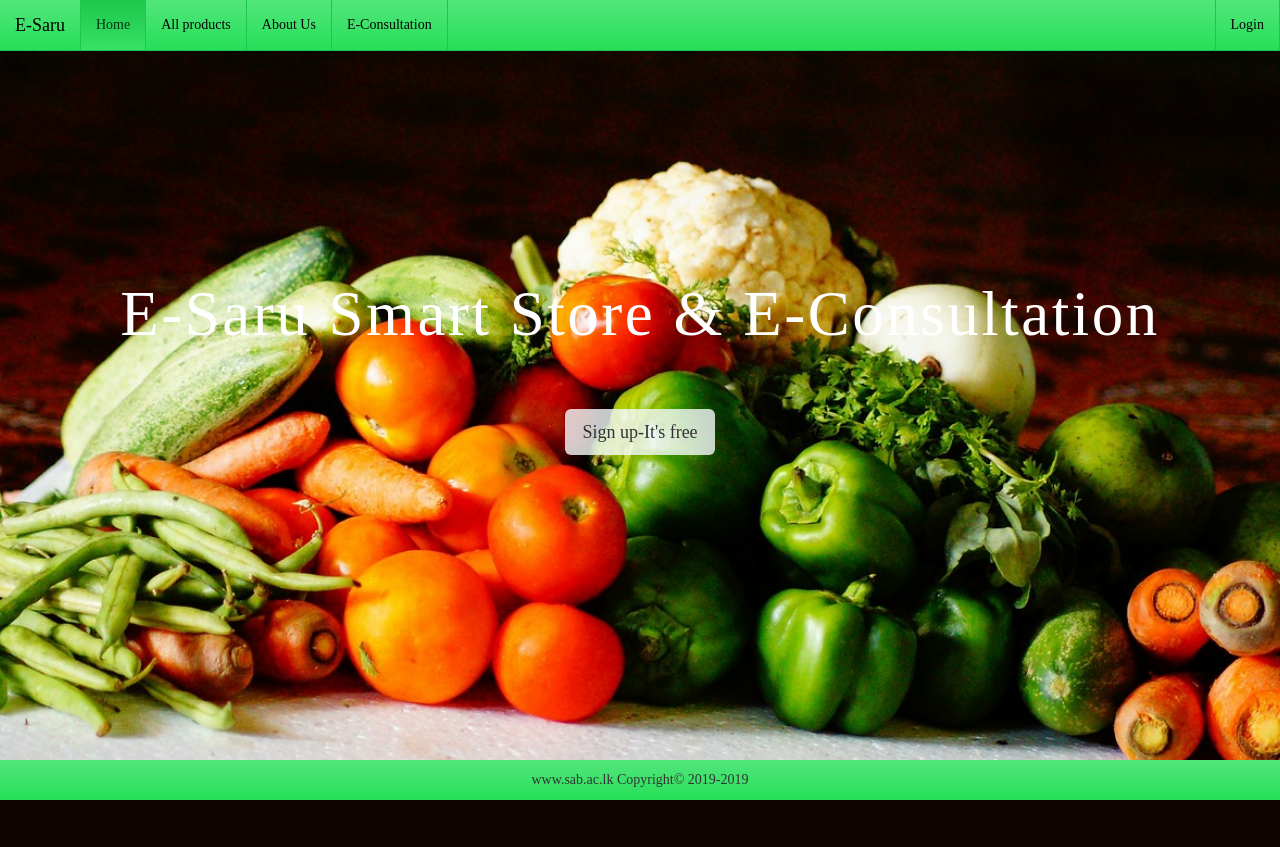
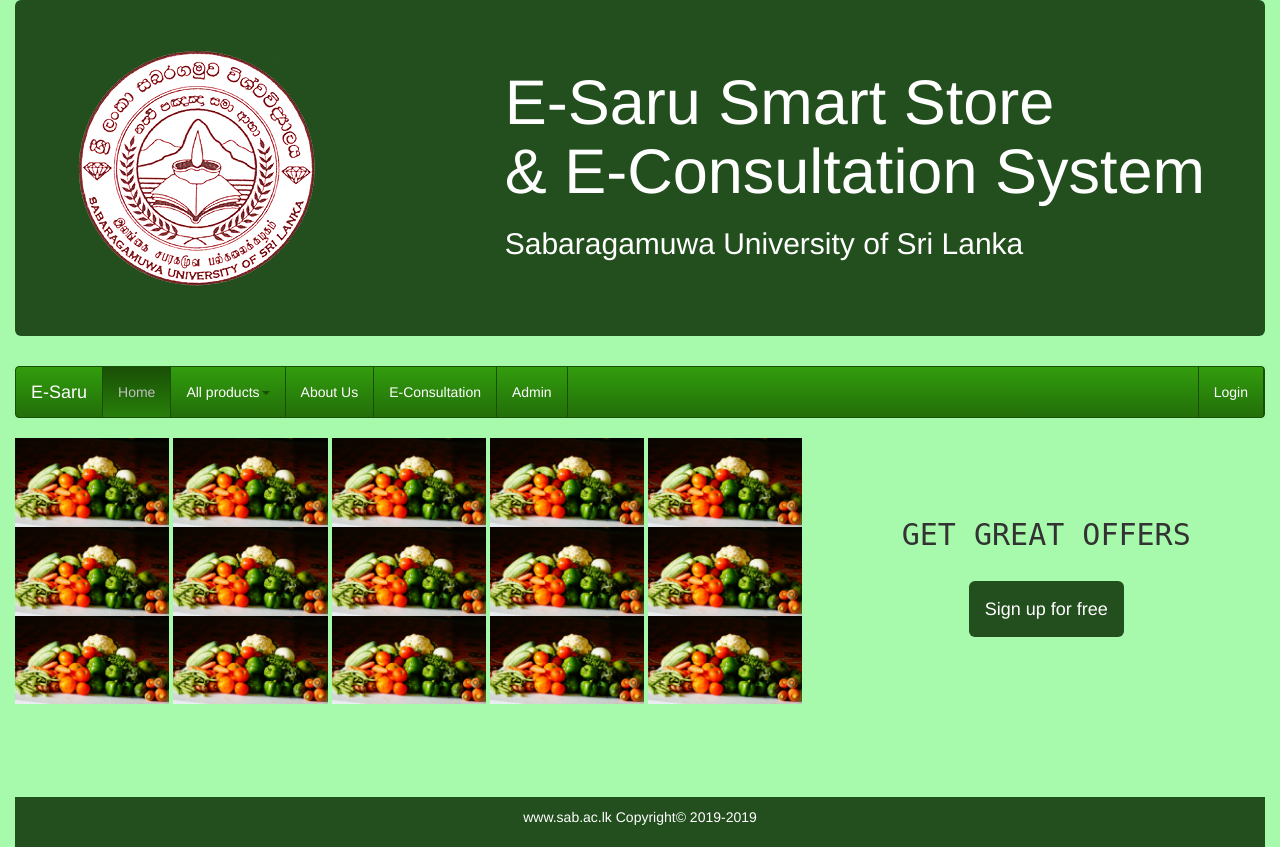
Before and after one commit to Sameera1/e-saru, a PHP site: page / in a window 1280 px wide. Before the commit the page ends 800 px from the top, so only its background shows below. Run offline with PHP 8.4, Linux system fonts and the light colour scheme.

Commit message:
Add files via upload

```diff
--- a/mini_project/index.php
+++ b/mini_project/index.php
@@ -6,43 +6,82 @@
     <meta name="viewport" content="width=device-width, initial-scale=1">
     <title>Welcome to E-Saru!</title>
 <link href="css/bootstrap.min.css" rel="stylesheet">
+  <link rel="stylesheet" href="https://maxcdn.bootstrapcdn.com/bootstrap/3.4.0/css/bootstrap.min.css">
+  <script src="https://ajax.googleapis.com/ajax/libs/jquery/3.4.1/jquery.min.js"></script>
+  <script src="https://maxcdn.bootstrapcdn.com/bootstrap/3.4.0/js/bootstrap.min.js"></script>
 <link href="styling.css" rel="stylesheet">
   </head>
 
-<body>
-<!--Fixed nav bar at the top -->
-<nav role="navigation" class="navbar navbar-custom navbar-fixed-top">
+ <body id="index">
     <div class="container-fluid">
+
+    <!--jumbotron box with name-->
+    <div class="jumbotron" style="background-color:#234f1e">
+    <div class="right" style="float:right">
+    <h1 style="color:white">E-Saru Smart Store <br> &amp; E-Consultation System</h1>
+    <h2 style="color:white">Sabaragamuwa University of Sri Lanka</h2>
+    </div>
+
+    <img src="images/Logo-SUSL.png">
+
+    </div>
+
+
+    <!--nav bar-->
+    <nav role="navigation" class="navbar navbar-custom">
+
     <div class="navbar-header">
             <a class="navbar-brand">E-Saru</a>
-              <button type="button" class="navbar-toggle" data-target="#navbarCollapse" data-toggle="collapse">
-                <span class="sr-only">Toggle navigation</span>
-                <span class="icon-bar"></span>
-                <span class="icon-bar"></span>
-                <span class="icon-bar"></span>
-                <span class="icon-bar"></span>
-              </button>
+    </div>
 
-          </div>
           <div class="navbar-collapse collapse" id="navbarCollapse">
                 <ul class="nav navbar-nav">
                 <li class="active"><a href="#">Home</a></li>
-                <li><a href="#">All products</a></li>
+                <li class="dropdown"><a class="dropdown-toggle" data-toggle="dropdown" href="#">All products<span class="caret"></span></a>
+                <ul class="dropdown-menu">
+                    <li><a href="#">vegetables</a></li>
+                    <li><a href="#">fruits</a></li>
+                    <li><a href="#">livestock</a></li>
+                    <li><a href="#">others</a></li>
+                </ul>
+                </li>
                 <li><a href="#">About Us</a></li>
                 <li><a href="#">E-Consultation</a></li>
+                <li><a href="#">Admin</a></li>
                 </ul>
                 <ul class="nav navbar-nav navbar-right">
                 <li><a href="#loginmodal" data-toggle="modal">Login</a></li>
                 </ul>
           </div>
-</div>
 </nav>
 
- <div class="jumbotron" id="myContainer">
-      <h1 style="color:white;">E-Saru Smart Store &amp; E-Consultation</h1>
-      <button type="button" class="btn btn-lg white signup" data-target="#signupmodal" data-toggle="modal">Sign up-It's free</button>
+ <div style="width: 65%; float: left;">
+                <img class="firstPage" src="images/index.jpg" >
+                 <img class="firstPage" src="images/index.jpg" >
+                 <img class="firstPage" src="images/index.jpg" >
+                 <img class="firstPage" src="images/index.jpg" >
+                <img class="firstPage" src="images/index.jpg" >
+                <img class="firstPage" src="images/index.jpg" >
+                <img class="firstPage" src="images/index.jpg" >
+                 <img class="firstPage" src="images/index.jpg" >
+                <img class="firstPage" src="images/index.jpg" >
+                 <img class="firstPage" src="images/index.jpg" >
+                <img class="firstPage" src="images/index.jpg" >
+                <img class="firstPage" src="images/index.jpg" >
+                 <img class="firstPage" src="images/index.jpg" >
+               <img class="firstPage" src="images/index.jpg" >
+                <img class="firstPage" src="images/index.jpg" >
         </div>
 
+        <br/><br/><br/>
+            <div style="text-align: center">
+             <h2 style="font-family: monospace">GET GREAT OFFERS</h2>
+            <br/>
+           <button type="button" class="btn btn-lg signup" data-target="#signupmodal" data-toggle="modal">Sign up for free</button>
+            </div>
+        <br/><br/><br/><br/><br/><br/><br/><br/>
+
+  <!-- login form-->
     <form method="post" id="loginform">
     <div class="modal" id="loginmodal" role="dialog" aria-labelledby="myModelLabel" aria-hidden="true">
     <div class="modal-dialog">
@@ -52,6 +91,7 @@
         <h4 id="myModalLabel">Login: </h4>
         </div>
         <div class="modal-body">
+
         <div id="loginmessage">
 
 
@@ -61,31 +101,37 @@
     <label for="loginemail" class="sr-only">Email:</label>
     <input class="form-control" type="email" name="loginemail" id="loginemail" placeholder="Email" maxlength="50">
     </div>
+
     <div class="form-group">
     <label for="loginpassword" class="sr-only">password:</label>
     <input class="form-control" type="password" name="loginpassword" id="loginpassword" placeholder="password" maxlength="30">
     </div>
+
     <div class="checkbox">
     <label>
     <input type="checkbox" name="rememberme" id="rememberme">
-                            Remember Me
-                            </label>
+    Remember Me </label>
     <a class="pull-right" style="cursor:pointer;" data-dismiss="modal" data-target="#forgotpasswordModal" data-toggle="modal">
     Forgot Password?
     </a>
     </div>
+
     </div>
+
+
      <div class="modal-footer">
-                        <input class="btn green" name="login" type="submit" value="Login">
+     <input class="btn btn-success" name="login" type="submit" value="Login">
      <button type="button"
- class="btn btn-default" data-dismiss="model">Cancel</button>
+ class="btn btn-danger" data-dismiss="model">Cancel</button>
      <button type="button"
- class="btn btn-default pull-left" data-dismiss="model" data-target="signupmodal" data-toggle="modal">Register</button>
+ class="btn btn-info pull-left" data-dismiss="model" data-target="#signupmodal" data-toggle="modal">Register</button>
     </div>
     </div>
     </div>
 </div>
 </form>
+
+ <!-- signup form-->
 <form method="post" id="signupform">
 <div class="modal" id="signupmodal" role="dialog" aria-labelledby="myModelLabel" aria-hidden="true">
 <div class="modal-dialog">
@@ -95,37 +141,43 @@
 <h4 id="myModalLabel">Sign Up Today &amp; Start Shopping! </h4>
 </div>
 <div class="modal-body">
+
 <div id="signupmessage">
 
 
 </div>
+
 <div class="form-group">
 <label for="username" class="sr-only">Username:</label>
 <input class="form-control" type="text" name="username" id="username" placeholder="Username" maxlength="30">
 </div>
+
 <div class="form-group">
 <label for="email" class="sr-only">Email:</label>
 <input class="form-control" type="email" name="email" id="email" placeholder="Email Address" maxlength="50">
 </div>
+
 <div class="form-group">
 <label for="password" class="sr-only">Choose a password:</label>
 <input class="form-control" type="password" name="password" id="password" placeholder="Choose a password" maxlength="30">
 </div>
+
 <div class="form-group">
 <label for="password2" class="sr-only">Confirm Password:</label>
 <input class="form-control" type="password" name="password2" id="password" placeholder="Confirm password" maxlength="30">
 </div>
 </div>
+
 <div class="modal-footer">
-                        <input class="btn green" name="signup" type="submit" value="Sign Up">
+<input class="btn btn-info" name="signup" type="submit" value="Sign Up">
 <button type="button"
- class="btn btn-default" data-dismiss="model">Cancel</button>
-
-              </div>
+ class="btn btn-danger" data-dismiss="model">Cancel</button></div>
  </div>
 </div>
 </div>
 </form>
+
+<!-- forgot password form-->
 <form method="post" id="forgotpasswordform">
 <div class="modal" id="forgotpasswordModal" role="dialog" aria-labelledby="myModelLabel" aria-hidden="true">
 <div class="modal-dialog">
@@ -135,6 +187,7 @@
 <h4 id="myModalLabel">Forgot Password? Enter your email address:</h4>
 </div>
 <div class="modal-body">
+
 <div id="forgotpasswordmessage">
 
 
@@ -145,29 +198,27 @@
 <input class="form-control" type="email" name="forgotemail" id="forgotemail" placeholder="Email" maxlength="50">
 </div>
 </div>
+
 <div class="modal-footer">
-                        <input class="btn green" name="forgotpassword" type="submit" value="Submit">
+<input class="btn btn-info" name="forgotpassword" type="submit" value="Submit">
 <button type="button"
- class="btn btn-default" data-dismiss="model">Cancel</button>
+ class="btn btn-danger" data-dismiss="model">Cancel</button>
 <button type="button"
- class="btn btn-default pull-left" data-dismiss="model" data-target="signupmodal" data-toggle="modal">Register</button>
+ class="btn btn-success pull-left" data-dismiss="model" data-target="signupmodal" data-toggle="modal">Register</button>
 </div>
 </div>
 </div>
 </div>
 </form>
+
+
+     <!--footer-->
            <div class="footer">
-      <div class="container">
-          <p>www.sab.ac.lk Copyright&copy; 2019-<?php $today=date("Y");echo $today;?></p>
-          </div>
+
+          <p style="color:white">www.sab.ac.lk Copyright&copy; 2019-<?php $today=date("Y");echo $today;?></p>
+
       </div>
 
-  <!-- jQuery (necessary for Bootstrap's JavaScript plugins) -->
-    <script src="js/cdnAjax.js"></script>
-<script src="js/cdn.js"></script>
-      <script src="index.js"></script>
-    <!-- Include all compiled plugins (below), or include individual files as needed
-    <script src="js/bootstrap.min.js"></script> -->
-
+    </div>
  </body>
 </html>
--- a/mini_project/styling.css
+++ b/mini_project/styling.css
@@ -1,84 +1,50 @@
-html{
-    position: relative;
-    min-height: 100%;
+#index{
+	background-color:#a7faab;
 }
-body{
-    font-family: Arvo, serif;
-    background: url("images/index.jpg") no-repeat center center;
-    background-attachment: fixed;
-    background-size: cover;
-
-}
-.jumbotron{
-    background-color: transparent;
-    text-align: center;
-    letter-spacing: 2.5px;
-    margin-top: 250px;
-    padding: 10px;
-}
-
-.signup{
-    margin-top: 50px;
-
-}
-.white{
-    background-color:rgba(246, 251, 251,0.8) ;
-}
-.white:hover{
-    background-color:rgb(246, 251, 251) ;
-}
-.footer{
-    position: absolute;
-    bottom: 0;
-    text-align: center;
-    width: 100%;
-    padding-top: 10px;
-}
-
-.navbar-custom , .footer{
-  background-color: #26df59;
-  border-color: #1dc74c;
-  background-image: -webkit-gradient(linear, left 0%, left 100%, from(#52e67b), to(#26df59));
-  background-image: -webkit-linear-gradient(top, #52e67b, 0%, #26df59, 100%);
-  background-image: -moz-linear-gradient(top, #52e67b 0%, #26df59 100%);
-  background-image: linear-gradient(to bottom, #52e67b 0%, #26df59 100%);
+.navbar-custom {
+  background-color: #236e09;
+  border-color: #194f06;
+  background-image: -webkit-gradient(linear, left 0%, left 100%, from(#329d0d), to(#236e09));
+  background-image: -webkit-linear-gradient(top, #329d0d, 0%, #236e09, 100%);
+  background-image: -moz-linear-gradient(top, #329d0d 0%, #236e09 100%);
+  background-image: linear-gradient(to bottom, #329d0d 0%, #236e09 100%);
   background-repeat: repeat-x;
-  filter: progid:DXImageTransform.Microsoft.gradient(startColorstr='#ff52e67b', endColorstr='#ff26df59', GradientType=0);
+  filter: progid:DXImageTransform.Microsoft.gradient(startColorstr='#ff329d0d', endColorstr='#ff236e09', GradientType=0);
 }
 .navbar-custom .navbar-brand {
-  color: #050505;
+  color: #ffffff;
 }
 .navbar-custom .navbar-brand:hover,
 .navbar-custom .navbar-brand:focus {
-  color: #000000;
+  color: #e6e6e6;
   background-color: transparent;
 }
 .navbar-custom .navbar-text {
-  color: #050505;
+  color: #ffffff;
 }
 .navbar-custom .navbar-nav > li:last-child > a {
-  border-right: 1px solid #1dc74c;
+  border-right: 1px solid #194f06;
 }
 .navbar-custom .navbar-nav > li > a {
-  color: #050505;
-  border-left: 1px solid #1dc74c;
+  color: #ffffff;
+  border-left: 1px solid #194f06;
 }
 .navbar-custom .navbar-nav > li > a:hover,
 .navbar-custom .navbar-nav > li > a:focus {
-  color: #023811;
+  color: #c0c0c0;
   background-color: transparent;
 }
 .navbar-custom .navbar-nav > .active > a,
 .navbar-custom .navbar-nav > .active > a:hover,
 .navbar-custom .navbar-nav > .active > a:focus {
-  color: #023811;
-  background-color: #1dc74c;
-  background-image: -webkit-gradient(linear, left 0%, left 100%, from(#1dc74c), to(#36e165));
-  background-image: -webkit-linear-gradient(top, #1dc74c, 0%, #36e165, 100%);
-  background-image: -moz-linear-gradient(top, #1dc74c 0%, #36e165 100%);
-  background-image: linear-gradient(to bottom, #1dc74c 0%, #36e165 100%);
+  color: #c0c0c0;
+  background-color: #194f06;
+  background-image: -webkit-gradient(linear, left 0%, left 100%, from(#194f06), to(#287f0a));
+  background-image: -webkit-linear-gradient(top, #194f06, 0%, #287f0a, 100%);
+  background-image: -moz-linear-gradient(top, #194f06 0%, #287f0a 100%);
+  background-image: linear-gradient(to bottom, #194f06 0%, #287f0a 100%);
   background-repeat: repeat-x;
-  filter: progid:DXImageTransform.Microsoft.gradient(startColorstr='#ff1dc74c', endColorstr='#ff36e165', GradientType=0);
+  filter: progid:DXImageTransform.Microsoft.gradient(startColorstr='#ff194f06', endColorstr='#ff287f0a', GradientType=0);
 }
 .navbar-custom .navbar-nav > .disabled > a,
 .navbar-custom .navbar-nav > .disabled > a:hover,
@@ -98,43 +64,43 @@ body{
 }
 .navbar-custom .navbar-collapse,
 .navbar-custom .navbar-form {
-  border-color: #1dc44b;
+  border-color: #184d06;
 }
 .navbar-custom .navbar-nav > .dropdown > a:hover .caret,
 .navbar-custom .navbar-nav > .dropdown > a:focus .caret {
-  border-top-color: #023811;
-  border-bottom-color: #023811;
+  border-top-color: #c0c0c0;
+  border-bottom-color: #c0c0c0;
 }
 .navbar-custom .navbar-nav > .open > a,
 .navbar-custom .navbar-nav > .open > a:hover,
 .navbar-custom .navbar-nav > .open > a:focus {
-  background-color: #1dc74c;
-  color: #023811;
+  background-color: #194f06;
+  color: #c0c0c0;
 }
 .navbar-custom .navbar-nav > .open > a .caret,
 .navbar-custom .navbar-nav > .open > a:hover .caret,
 .navbar-custom .navbar-nav > .open > a:focus .caret {
-  border-top-color: #023811;
-  border-bottom-color: #023811;
+  border-top-color: #c0c0c0;
+  border-bottom-color: #c0c0c0;
 }
 .navbar-custom .navbar-nav > .dropdown > a .caret {
-  border-top-color: #050505;
-  border-bottom-color: #050505;
+  border-top-color:#184d06;
+  border-bottom-color: #184d06;
 }
 @media (max-width: 767) {
   .navbar-custom .navbar-nav .open .dropdown-menu > li > a {
-    color: #050505;
+    color: #ffffff;
   }
   .navbar-custom .navbar-nav .open .dropdown-menu > li > a:hover,
   .navbar-custom .navbar-nav .open .dropdown-menu > li > a:focus {
-    color: #023811;
+    color: #c0c0c0;
     background-color: transparent;
   }
   .navbar-custom .navbar-nav .open .dropdown-menu > .active > a,
   .navbar-custom .navbar-nav .open .dropdown-menu > .active > a:hover,
   .navbar-custom .navbar-nav .open .dropdown-menu > .active > a:focus {
-    color: #023811;
-    background-color: #1dc74c;
+    color: #c0c0c0;
+    background-color: #194f06;
   }
   .navbar-custom .navbar-nav .open .dropdown-menu > .disabled > a,
   .navbar-custom .navbar-nav .open .dropdown-menu > .disabled > a:hover,
@@ -144,8 +110,37 @@ body{
   }
 }
 .navbar-custom .navbar-link {
-  color: #050505;
+  color: #ffffff;
 }
 .navbar-custom .navbar-link:hover {
-  color: #023811;
+  color: #c0c0c0;
 }
+
+.container-fluid .firstPage{
+    width: 19%;
+}
+.firstPage:hover{
+   transform: scale(1.5);
+
+}
+.signup:link{
+    color: white;
+}
+.signup:hover{
+    background-color: #b2d3c2;
+}
+.signup{
+    background-color: #234f1e;
+    color:white;
+    padding: 15px;
+}
+
+.footer{
+
+    bottom: 0;
+    text-align: center;
+    width: 100%;
+    padding-top: 10px;
+    padding-bottom: 10px;
+    background-color: #234f1e;
+}
```
Also changed, not shown: mini_project/images/Logo-SUSL.png (added). Lines whose indentation alone changed are shown as unchanged.
